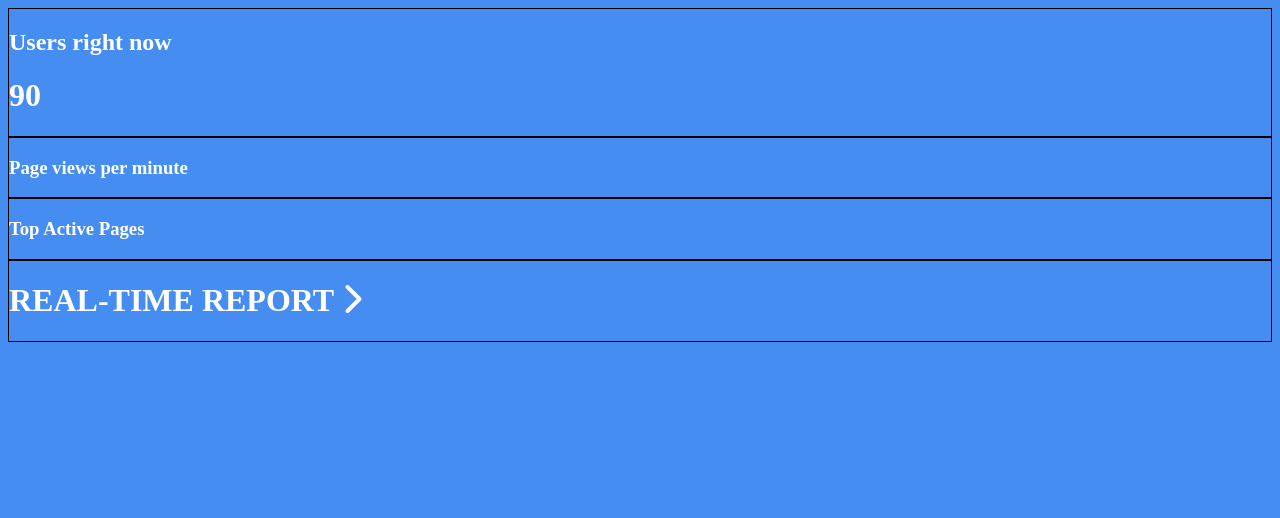
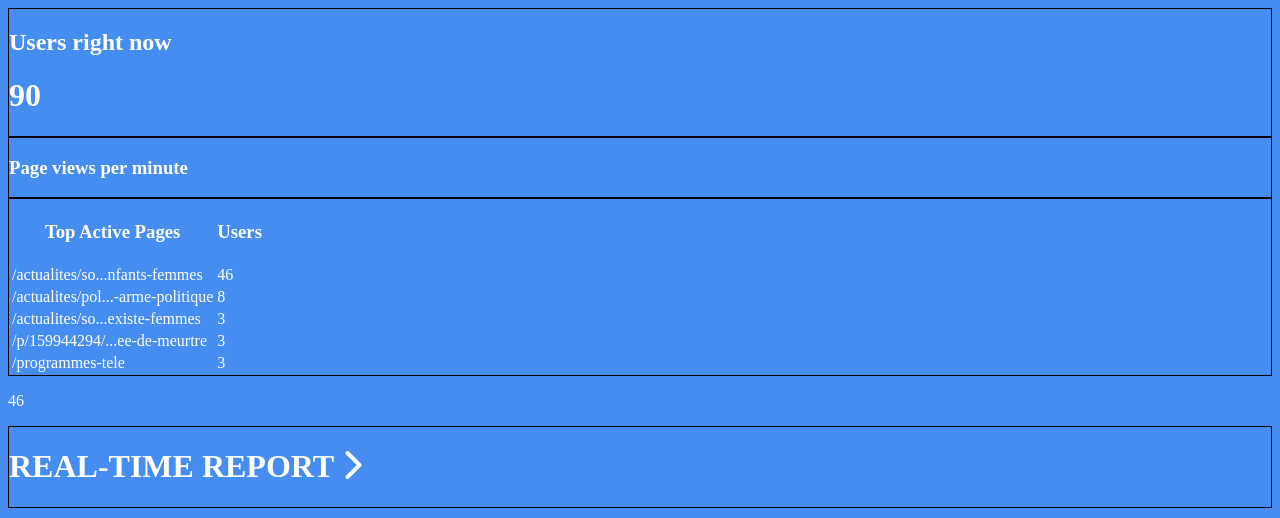
Before and after one commit to maureenoldyck/css-integration, a plain HTML site: page Interface-2/index.html in a window 1280 px wide. Drawn offline with Linux system fonts and the light colour scheme.

Commit message:
Added table.

```diff
--- a/Interface-2/index.html
+++ b/Interface-2/index.html
@@ -12,16 +12,50 @@
 <body>
     <div class="wrapper">
         <div class="top">
-<h2>Users right now</h2>
-<h1>90</h1>
+            <h2>Users right now</h2>
+            <h1>90</h1>
         </div>
         <div class="graph">
-<h3>Page views per minute</h3>        </div>
+            <h3>Page views per minute</h3>
+        </div>
         <div class="pages">
-<h3>Top Active Pages</h3>
+            <table>
+                <tr>
+                    <th>
+                        <h3>Top Active Pages</h3>
+                    </th>
+                    <th>
+                        <h3>Users</h3>
+                    </th>
+                </tr>
+                <tr>
+                    <td>/actualites/so...nfants-femmes</td>
+                    <td>46</td>
+                </tr>
+                <tr>
+                    <td>/actualites/pol...-arme-politique</td>
+                    <td>8</td>
+                </tr>
+                <tr>
+                    <td>/actualites/so...existe-femmes</td>
+                    <td>3</td>
+                </tr>
+                <tr>
+                    <td>/p/159944294/...ee-de-meurtre</td>
+                    <td>3</td>
+                </tr>
+                <tr>
+                    <td>/programmes-tele</td>
+                    <td>3</td>
+                </tr>
+            </table>
+
+        </div>
+        <div class="pages-right">
+            <p>46</p>
         </div>
         <div class="bottom">
-<h1>REAL-TIME REPORT <i class="fas fa-chevron-right"></i> </h1>
+            <h1>REAL-TIME REPORT <i class="fas fa-chevron-right"></i> </h1>
         </div>
 
 
```
